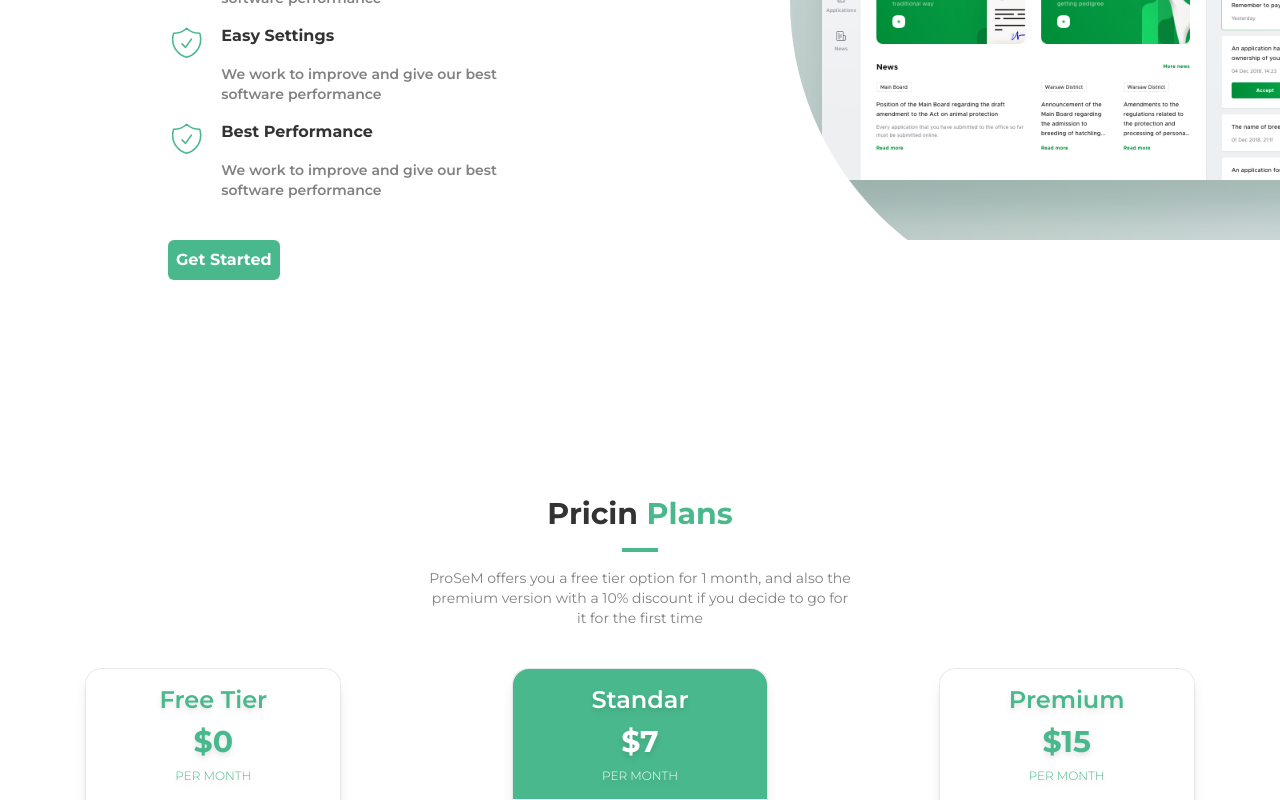
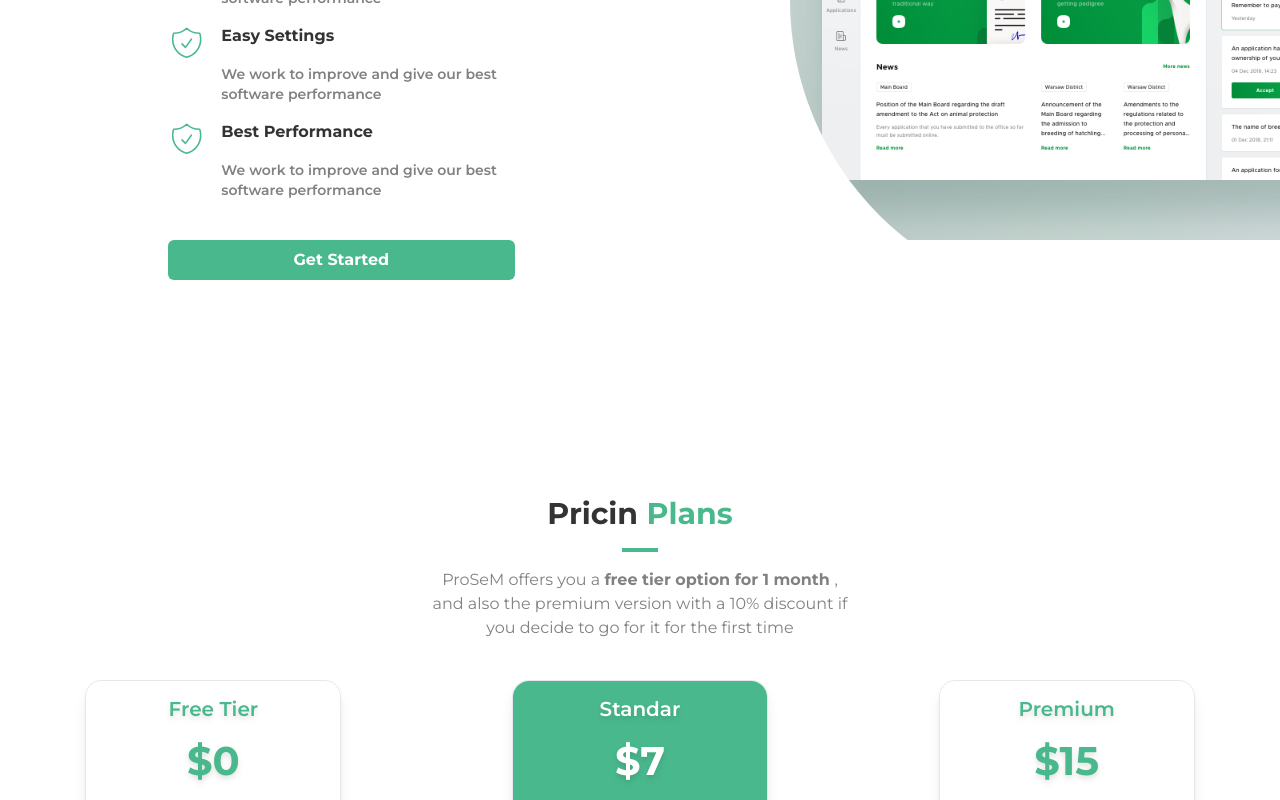
Before and after one commit to Francisco-Villanueva/prosem-client, a Next.js app: page / in a window 1280 px wide. Shown: the part 2000-2800 px from the top of the page. Built offline with nearby package versions, Linux system fonts and the light colour scheme.

Commit message:
added link to backoficce

```diff
--- a/app/common/Button.tsx
+++ b/app/common/Button.tsx
@@ -1,34 +1,43 @@
-import React, { MouseEvent, ReactNode } from 'react'
+import React, { MouseEvent, ReactNode } from "react";
 
-
-interface ButtonProps  {
-  variant?: 'primary' | 'secondary' | 'dark';
+interface ButtonProps {
+  variant?: "primary" | "secondary" | "dark";
   className?: string;
   disabled?: boolean;
   onClick?: (event: MouseEvent) => void;
   children?: ReactNode;
-};
+}
 
-
-export default function Button({children, variant, className, disabled, onClick}: ButtonProps) {
+export default function Button({
+  children,
+  variant,
+  className,
+  disabled,
+  onClick,
+}: ButtonProps) {
   const ACTIVE_STYLE = {
-    primary: 'text-white bg-green ',
-    secondary: 'text-green bg-white border border-green',
-    dark: 'text-green bg-black'
-  }
+    primary: "text-white bg-green ",
+    secondary: "text-green bg-white border border-green",
+    dark: "text-green bg-black",
+  };
 
   const DISABLE_STYLE = {
     primary: "",
     secondary: "",
-    dark: ""
-  }
+    dark: "",
+  };
 
-  const buttonStyle = disabled ? DISABLE_STYLE[variant || 'primary'] : ACTIVE_STYLE[variant || 'primary'];
+  const buttonStyle = disabled
+    ? DISABLE_STYLE[variant || "primary"]
+    : ACTIVE_STYLE[variant || "primary"];
 
-  return <button
-  className={`font-bold content-center rounded-md p-2 ${className} ${buttonStyle}`}
-  disabled={disabled}
-  onClick={onClick}>
-  {children}
-</button>
+  return (
+    <button
+      className={`font-bold content-center rounded-md p-2 w-full ${className} ${buttonStyle}`}
+      disabled={disabled}
+      onClick={onClick}
+    >
+      {children}
+    </button>
+  );
 }
--- a/app/components/Navbar.tsx
+++ b/app/components/Navbar.tsx
@@ -79,7 +79,7 @@ export function Navbar() {
             alt="Prosem Logo Enterprise"
           />
         </div>
-        <div className="flex gap-4 text-white  z-10">
+        <div className="flex gap-4 text-white  z-10 items-center">
           {items.map((item) => (
             <a
               key={item}
@@ -91,6 +91,12 @@ export function Navbar() {
               {item}
             </a>
           ))}
+          <a
+            href="https://prosem-backoffice-chi.vercel.app/login"
+            className="bg-white p-2 rounded-md text-green hover:bg-black transition-all duration-300"
+          >
+            Get Started
+          </a>
         </div>
       </div>
     </nav>
--- a/app/components/PricingCard.tsx
+++ b/app/components/PricingCard.tsx
@@ -52,7 +52,7 @@ const Config: Record<PricingTypes, TConfig> = {
     title: "Free Tier",
     paragraph: `Use this space to start using our software as
       free and check if this is what you want for
-      your business`,
+      your business. `,
     price: "0",
     details: {
       customPage: false,
@@ -88,19 +88,19 @@ export function PricingCard({ type }: { type: PricingTypes }) {
   return (
     <div className="aspect-square  w-1/5 rounded-2xl shadow-lg border  ">
       <div
-        className={`  h-[30%] ${
+        className={`  h-[35%] ${
           type === "standar" ? "bg-green text-white" : "bg-white text-green"
-        } rounded-t-2xl  flex flex-col justify-center items-center gap-2  p-4 `}
+        } rounded-t-2xl  flex flex-col justify-center items-center gap-2  `}
       >
-        <h2 className="text-2xl font-semibold drop-shadow-md">{title}</h2>
-        <h2 className="text-3xl font-bold drop-shadow-md">${price}</h2>
+        <h2 className="text-xl font-semibold drop-shadow-md">{title}</h2>
+        <h2 className="text-[2.5rem] font-bold drop-shadow-md">${price}</h2>
         <span className="text-xs font-light drop-shadow-md">PER MONTH</span>
       </div>
-      <div className=" w-full  m-auto  flex flex-col items-center justify-around p-6 gap-4 flex-grow  h-[70%]">
-        <p className="text-xs text-ligth-black text-center font-light  ">
+      <div className=" w-full  m-auto  flex flex-col items-center justify-around p-4 gap-4 flex-grow  h-[65%]">
+        <p className="text-sm text-ligth-black text-center font-light  ">
           {paragraph}
         </p>
-        <section className="text-sm">
+        <section className="text-md">
           <div className="flex gap-2 items-center">
             <CheckIcon />
             <p className="font-bold text-black">Easy customizable</p>
@@ -119,7 +119,7 @@ export function PricingCard({ type }: { type: PricingTypes }) {
           </div>
         </section>
 
-        <section>
+        <section className="w-5/6">
           <Button>Read More</Button>
         </section>
       </div>
--- a/app/components/PricingPage.tsx
+++ b/app/components/PricingPage.tsx
@@ -42,21 +42,22 @@ function XIcon() {
 export function PricingPage() {
   return (
     <PageLayout id="Pricing">
-      <div className="flex flex-col  gap-10 w-full">
+      <div className="flex flex-col  gap-10 w-full ">
         <div className="w-full flex justify-center">
           <div className="flex flex-col gap-4 items-center w-1/3">
             <h2 className="text-3xl text-black font-bold">
               Pricin <span className="text-green"> Plans </span>
             </h2>
             <div className=" border-green border-2 w-1/12" />
-            <span className="text-center text-ligth-black text-sm">
-              ProSeM offers you a free tier option for 1 month, and also the
+            <span className="text-center text-ligth-black text-md">
+              ProSeM offers you a{" "}
+              <strong> free tier option for 1 month </strong>, and also the
               premium version with a 10% discount if you decide to go for it for
               the first time
             </span>
           </div>
         </div>
-        <div className="w-full  flex justify-around  h-[80%] ">
+        <div className="w-full  flex justify-around  h-[90%] ">
           <PricingCard type="free" />
           <PricingCard type="standar" />
           <PricingCard type="premium" />
```
